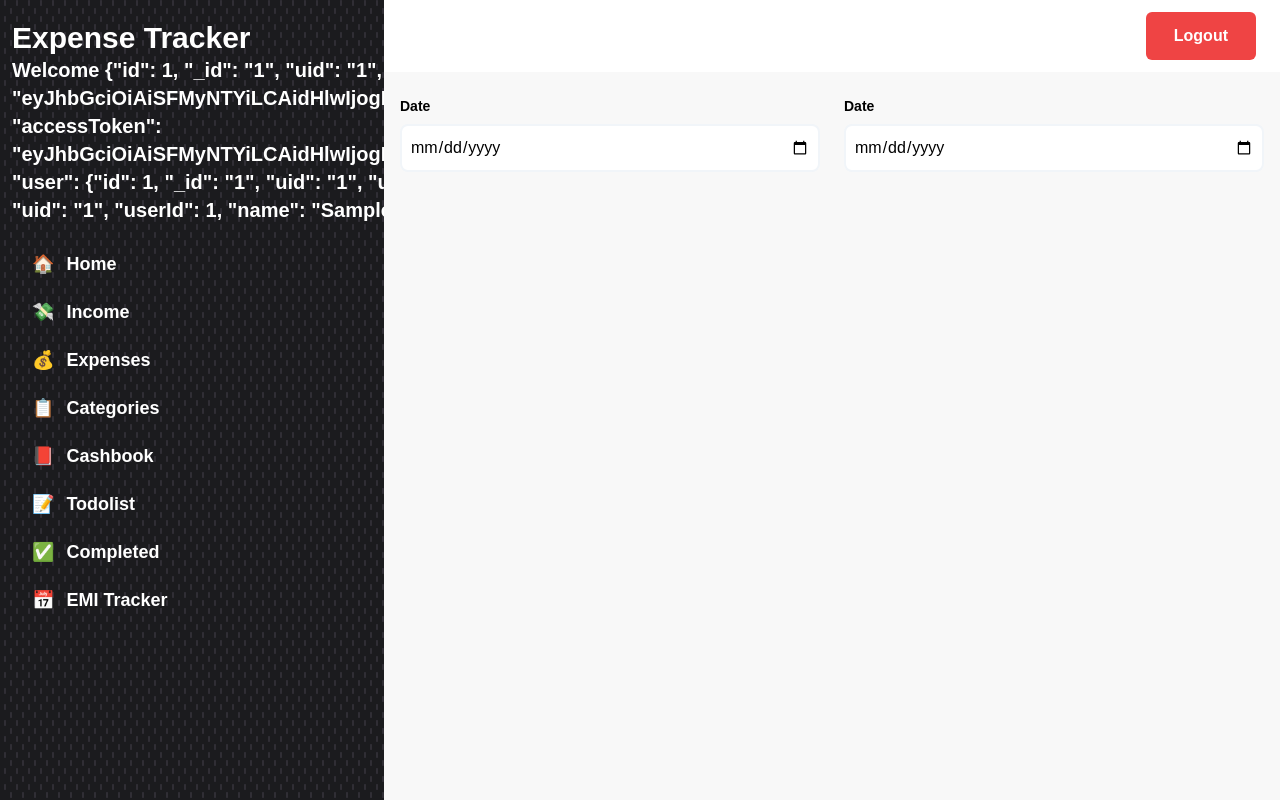
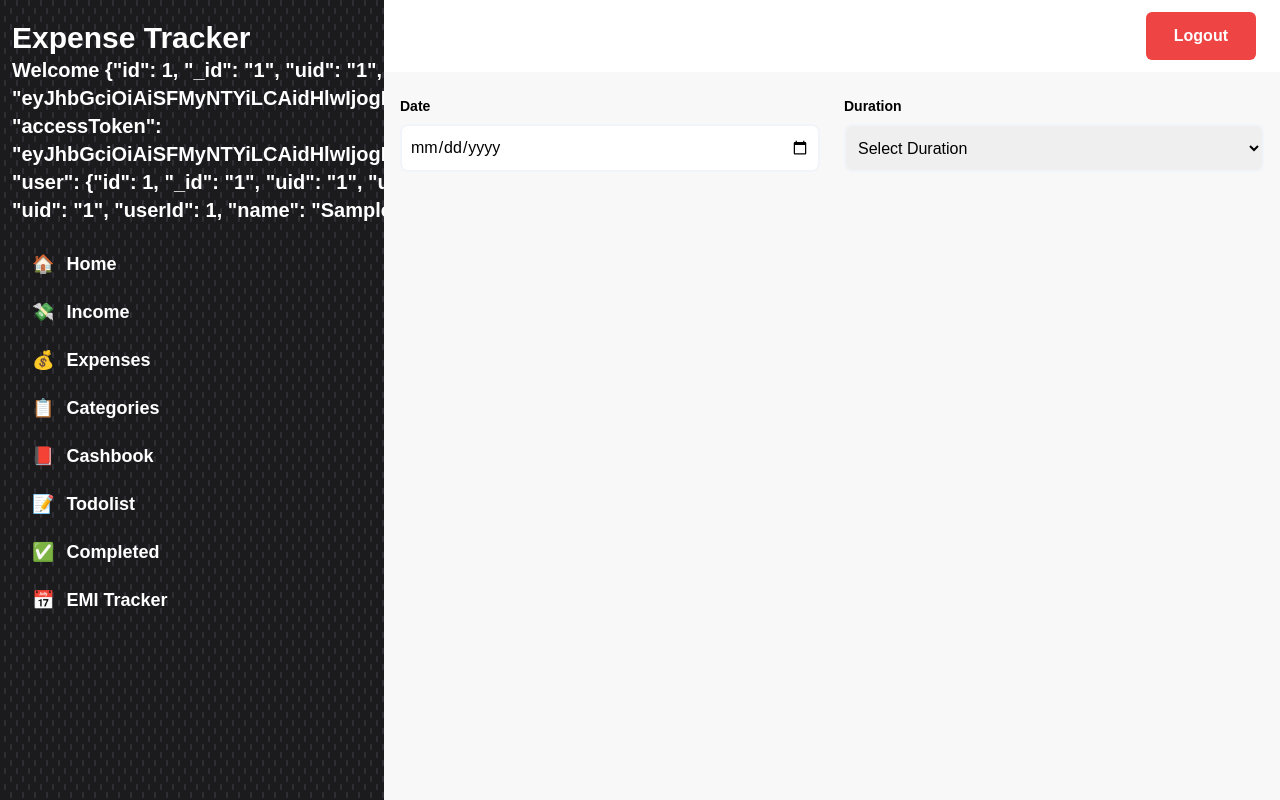
Before and after one commit to Karthikkk-24/BudgetBuddy, a React (Vite) app: page /emi-tracker in a window 1280 px wide. Shown: the top 800 px of the page. Built offline with nearby package versions, Linux system fonts and the light colour scheme; sample sign-in values are in the browser's storage.

Commit message:
Added duration in EMI Tracker

```diff
--- a/src/pages/EMITracker.jsx
+++ b/src/pages/EMITracker.jsx
@@ -13,14 +13,17 @@ export default function EMITracker() {
                     />
                 </div>
                 <div className="w-1/2 flex flex-col items-start justify-start gap-2">
-                    <label className="font-semibold text-sm">Date</label>
-                    <input
-                        type="date"
-                        name="name"
-                        id="name"
-                        className="w-full h-12 border-2 border-slate-100 rounded-lg p-2"
-                        required
-                    />
+                    <label className="font-semibold text-sm">Duration</label>
+                    <select name="duration" className="w-full h-12 border-2 border-slate-100 rounded-lg p-2" id="duration">
+                        <option value="">Select Duration</option>
+                        <option value="3m">3 Months</option>
+                        <option value="6m">6 Months</option>
+                        <option value="9m">9 Months</option>
+                        <option value="1y">1 Year</option>
+                        <option value="18m">18 Months</option>
+                        <option value="2y">2 Years</option>
+                        <option value="3y">3 Years</option>
+                    </select>
                 </div>
             </div>
         </div>
```
